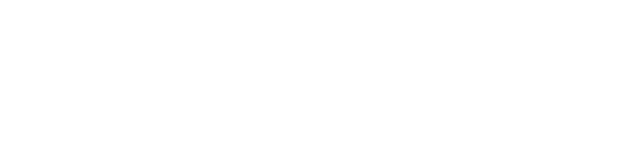
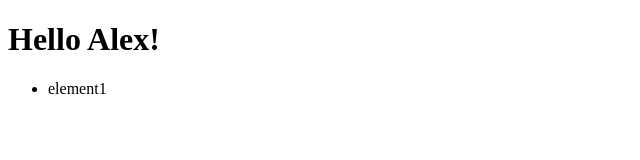
Before and after one commit to dragoura/GitFlow, a plain HTML site: page index.html in a window 1280 px wide. Shown: the whole page, without its empty margins (0-640 px from the left). Drawn offline with Linux system fonts and the light colour scheme.

Commit message:
Task#[3] first element added

```diff
--- a/index.html
+++ b/index.html
@@ -5,5 +5,9 @@
     <title>Git task</title>
 </head>
 <body>
+	<h1>Hello Alex!</h1>
+	<ul>
+		<li>element1</li>
+	</ul>
 </body>
 </html>
```
